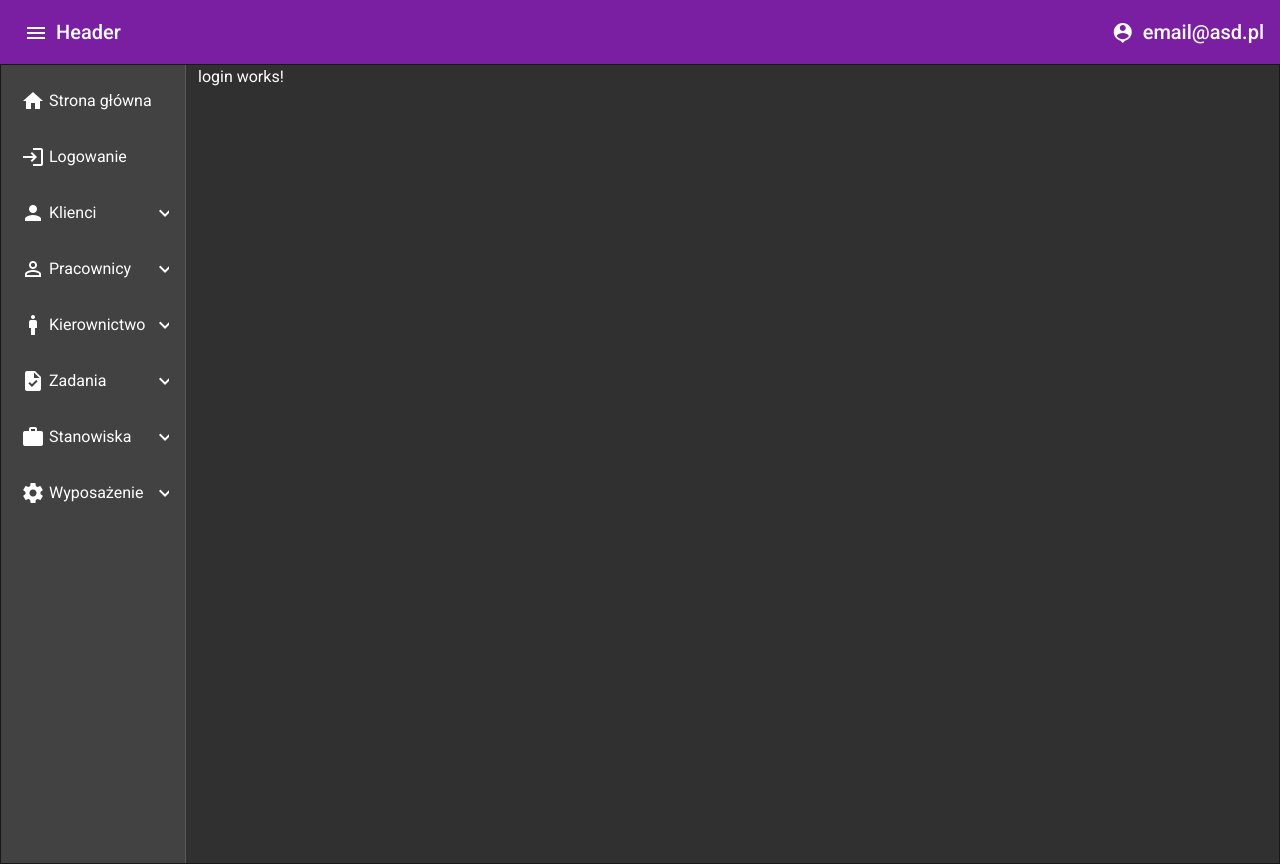
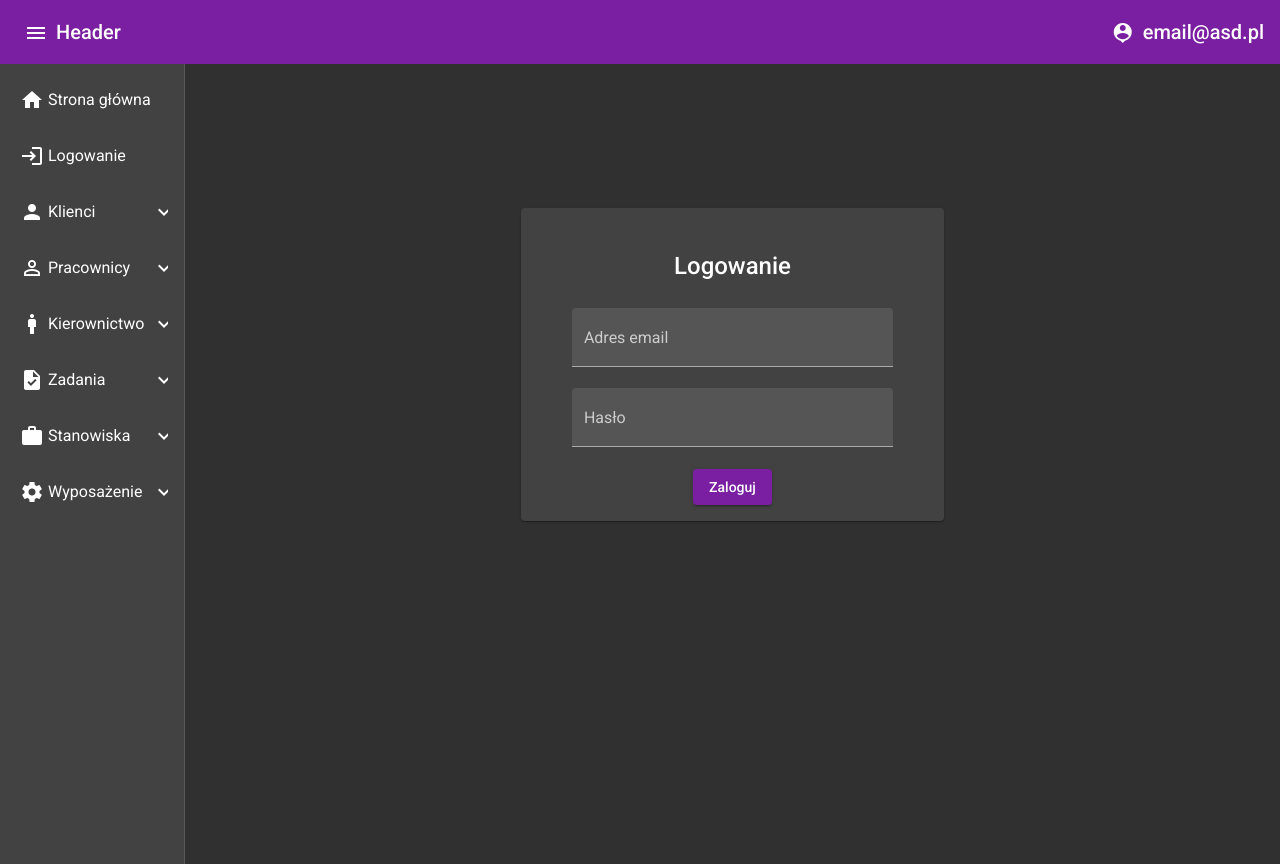
Before and after one commit to LeeTomahawk/DeviceServiceManagmentClient, an Angular app: page /login in a window 1280 px wide. Built offline with nearby package versions, Linux system fonts and the light colour scheme.

Commit message:
Login component

```diff
--- a/src/app/app.module.ts
+++ b/src/app/app.module.ts
@@ -17,6 +17,9 @@ import {MatToolbarModule} from '@angular/material/toolbar';
 import {MatIconModule} from '@angular/material/icon';
 import {MatListModule} from '@angular/material/list';
 import {MatButtonModule} from '@angular/material/button';
+import {MatCardModule} from '@angular/material/card';
+import {MatFormFieldModule} from '@angular/material/form-field';
+import {MatInputModule} from '@angular/material/input';
 @NgModule({
   declarations: [
     AppComponent,
@@ -27,6 +30,9 @@ import {MatButtonModule} from '@angular/material/button';
     LoginComponent,
   ],
   imports: [
+    MatInputModule,
+    MatFormFieldModule,
+    MatCardModule,
     MatButtonModule,
     MatIconModule,
     MatListModule,
--- a/src/app/login/login.component.css
+++ b/src/app/login/login.component.css
@@ -0,0 +1,15 @@
+::ng-deep .mat-focused .mat-form-field-label {
+  /*change color of label*/
+  color: white !important;
+  font-weight: bold;
+}
+
+::ng-deep.mat-form-field-underline {
+  /*change color of underline*/
+  background-color: red !important;
+}
+
+::ng-deep.mat-form-field-ripple {
+  /*change color of underline when focused*/
+  background-color: red !important;
+}
--- a/src/app/login/login.component.html
+++ b/src/app/login/login.component.html
@@ -1 +1,42 @@
-<p>login works!</p>
+<div class="container h-75">
+  <div class="row align-items-center h-100 justify-content-center">
+    <div class="col-10 col-lg-7 col-xl-5">
+      <mat-card>
+        <span>
+          <div class="text-center my-4">
+            <mat-card-title>Logowanie</mat-card-title>
+          </div>
+          <div class="row justify-content-center">
+            <div class="col-md-10">
+              <mat-form-field
+                class="w-100 example-full-width"
+                appearance="fill"
+              >
+                <mat-label>Adres email</mat-label>
+                <input matInput placeholder="Np. jan.kowalski@gmail.com" />
+                <mat-error> Błędny adres email. </mat-error>
+              </mat-form-field>
+            </div>
+          </div>
+          <div class="row justify-content-center">
+            <div class="col-md-10">
+              <mat-form-field
+                class="w-100 example-full-width"
+                appearance="fill"
+              >
+                <mat-label>Hasło</mat-label>
+                <input type="password" matInput />
+                <mat-error> Błędne hasło. </mat-error>
+              </mat-form-field>
+            </div>
+          </div>
+          <div class="row justify-content-center">
+            <div class="col-md-4 d-flex justify-content-center">
+              <button mat-raised-button color="primary">Zaloguj</button>
+            </div>
+          </div>
+        </span>
+      </mat-card>
+    </div>
+  </div>
+</div>
--- a/src/app/nav-menu/nav-menu.component.css
+++ b/src/app/nav-menu/nav-menu.component.css
@@ -1,6 +1,5 @@
 .example-container {
   height: 100vh !important;
-  border: 1px solid rgba(0, 0, 0, 0.5);
 }
 .example-sidenav-content {
   display: flex;
```
